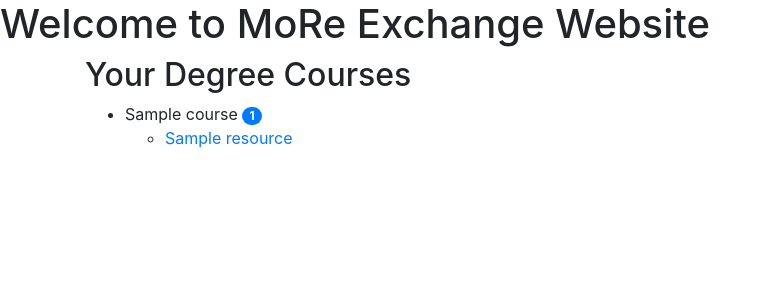
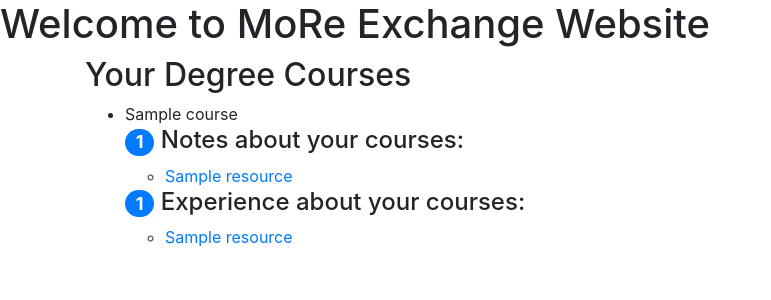
Before and after one commit to k4j3d3v/Student-SharePlace, a Django app: page /courses/ in a window 1280 px wide. Shown: the top 300 px of the page, without its empty margins (0-771 px from the left). Run offline with Django 3.2, Linux system fonts and the light colour scheme; a user stored in the database is signed in; tables that the repository leaves empty hold one stand-in row (values such as "Sample post").

Commit message:
Improved personal degree courses view, added experience list to relative course.

```diff
--- a/content/models.py
+++ b/content/models.py
@@ -61,5 +61,5 @@ class Note(Resource):
 class Experience(Resource):
     kind_of = models.CharField(max_length=50)
     text = models.TextField()
-    course = models.ManyToManyField(Course, related_name="related_to")
+    course = models.ManyToManyField(Course)  # , related_name="related_to")
     degree = models.ManyToManyField(Degree, related_name="related_to")
--- a/content/templates/content/course_list.html
+++ b/content/templates/content/course_list.html
@@ -3,21 +3,35 @@
 {% block content %}
 <h2>Your Degree Courses</h2>
 
-
 <ul>
-    {% for res in courses_list %}
-    <li>{{ res }} <span class="badge badge-primary badge-pill">{{ res.note_set.count }}</span>
+    {% for course in courses_list %}
+    <li>{{ course }}
+        <h4><span class="badge badge-primary badge-pill">{{ course.note_set.count }}</span> Notes about your courses:
+        </h4>
         <ul>
-            {% if res.note_set.count > 0 %}
-            {% with notes=res.note_set.all %}
+            {% if course.note_set.count > 0 %}
+            {% with notes=course.note_set.all %}
             {% for note in notes %}
             <li><a href="{% url 'content:note-detail' pk=note.pk %}"> {{ note }} </a></li>
 
             {% endfor %}
             {% endwith %}
-
             {% else %}
             <li> No related notes.</li>
+            {% endif %}
+        </ul>
+        <h4><span class="badge badge-primary badge-pill">{{ course.experience_set.count }}</span> Experience about your
+            courses:</h4>
+        <ul>
+            {% if course.experience_set.count > 0 %}
+            {% with exps=course.experience_set.all %}
+            {% for ex in exps %}
+            <li><a href="{% url 'content:experience-detail' pk=ex.pk %}"> {{ ex }} </a></li>
+
+            {% endfor %}
+            {% endwith %}
+            {% else %}
+            <li> No related experiences.</li>
             {% endif %}
         </ul>
     </li>
```
